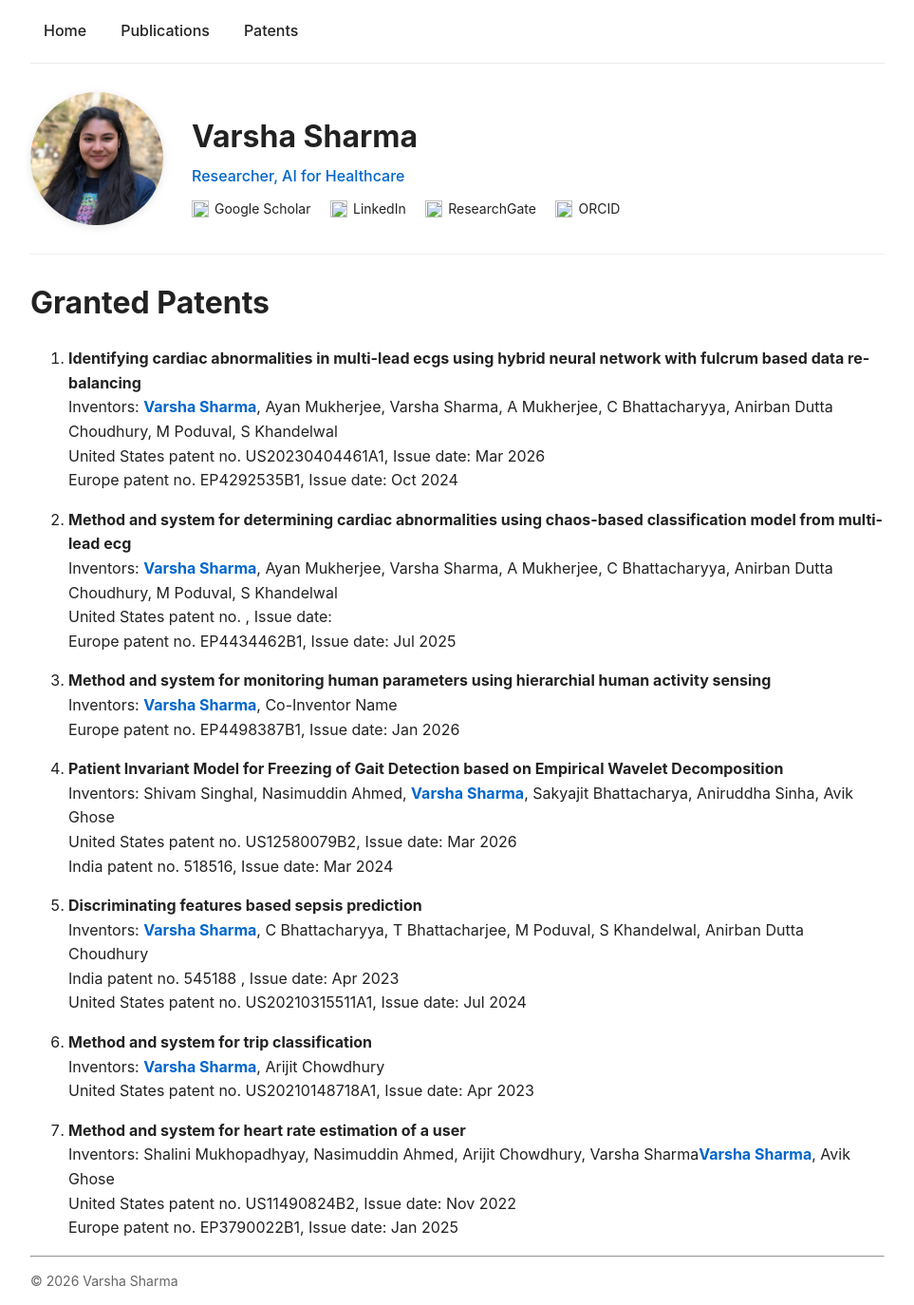
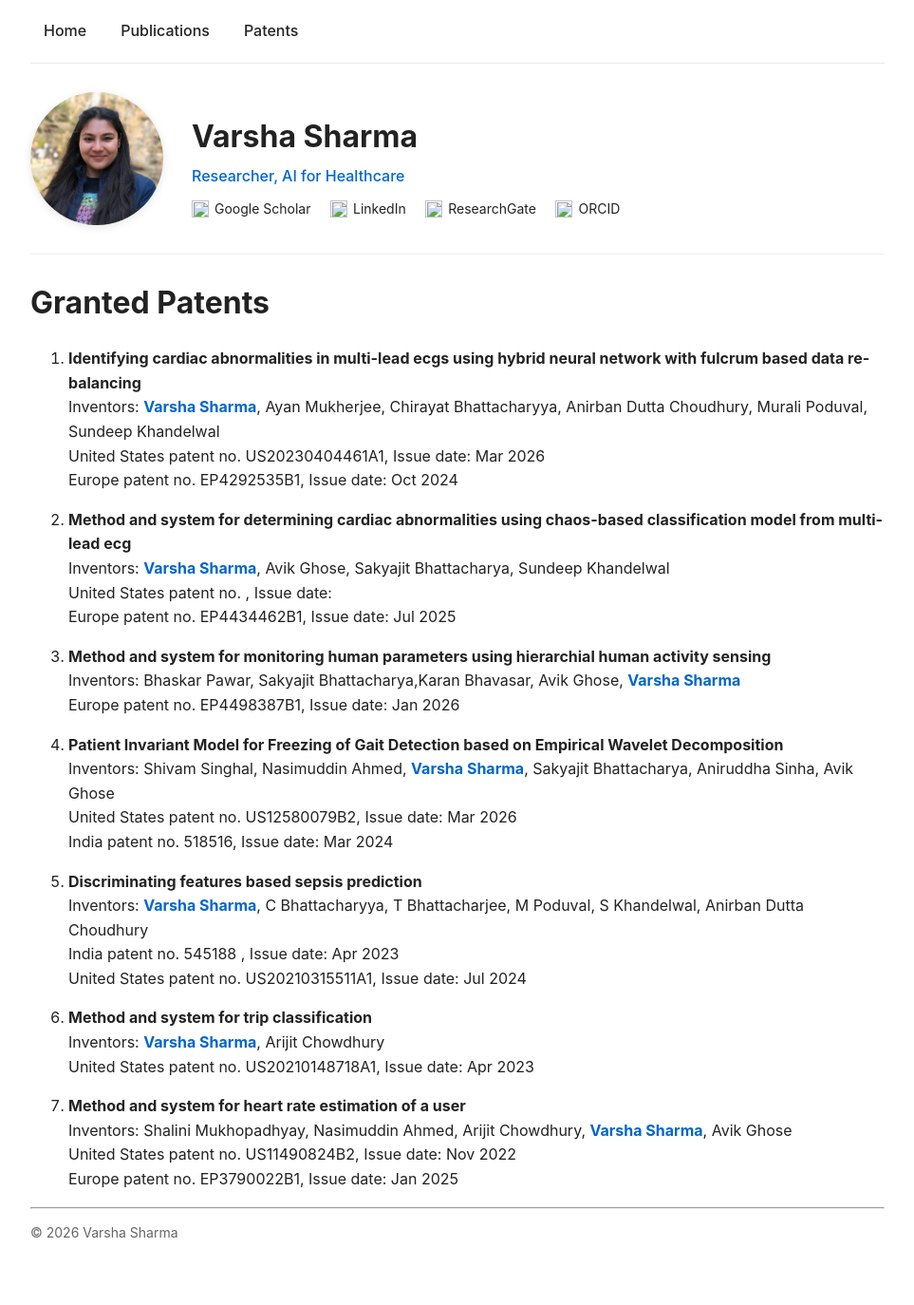
Before and after one commit to shavarsha/shavarsha.github.io, a Jekyll site: the page built from patents.md, in a window 1280 px wide. Shown: the whole page at 95% size, without its empty margins (158-1121 px from the left). Built offline with Jekyll 4.4.1, drawn with Linux system fonts in a browser that asks for light colours; after the commit the page ends 1323 px from its top, so only the background shows below that.

Commit message:
Update patents.md

```diff
--- a/patents.md
+++ b/patents.md
@@ -6,17 +6,17 @@
 # Granted Patents
 
 1. **Identifying cardiac abnormalities in multi-lead ecgs using hybrid neural network with fulcrum based data re-balancing**<br>
-   Inventors: <span style="color:#0066cc;"><strong>Varsha Sharma</strong></span>, Ayan Mukherjee, Varsha Sharma, A Mukherjee, C Bhattacharyya, Anirban Dutta Choudhury, M Poduval, S Khandelwal<br>
+   Inventors: <span style="color:#0066cc;"><strong>Varsha Sharma</strong></span>, Ayan Mukherjee, Chirayat Bhattacharyya, Anirban Dutta Choudhury, Murali Poduval, Sundeep Khandelwal<br>
    United States patent no. US20230404461A1, Issue date: Mar 2026<br>
    Europe patent no. EP4292535B1, Issue date: Oct 2024
 
 2. **Method and system for determining cardiac abnormalities using chaos-based classification model from multi-lead ecg**<br>
-   Inventors: <span style="color:#0066cc;"><strong>Varsha Sharma</strong></span>, Ayan Mukherjee, Varsha Sharma, A Mukherjee, C Bhattacharyya, Anirban Dutta Choudhury, M Poduval, S Khandelwal<br>
+   Inventors: <span style="color:#0066cc;"><strong>Varsha Sharma</strong></span>, Avik Ghose, Sakyajit Bhattacharya, Sundeep Khandelwal<br>
    United States patent no. , Issue date: <br>
    Europe patent no. EP4434462B1, Issue date: Jul 2025
 
 3. **Method and system for monitoring human parameters using hierarchial human activity sensing**<br>
-   Inventors: <span style="color:#0066cc;"><strong>Varsha Sharma</strong></span>, Co-Inventor Name<br>
+   Inventors: Bhaskar Pawar, Sakyajit Bhattacharya,Karan Bhavasar, Avik Ghose, <span style="color:#0066cc;"><strong>Varsha Sharma</strong></span><br>
    Europe patent no. EP4498387B1, Issue date: Jan 2026
 
 4. **Patient Invariant Model for Freezing of Gait Detection based on Empirical Wavelet Decomposition**<br>
@@ -34,6 +34,6 @@
    United States patent no. US20210148718A1, Issue date: Apr 2023
 
 7. **Method and system for heart rate estimation of a user**<br>
-   Inventors: Shalini Mukhopadhyay, Nasimuddin Ahmed, Arijit Chowdhury, Varsha Sharma<span style="color:#0066cc;"><strong>Varsha Sharma</strong></span>, Avik Ghose<br>
+   Inventors: Shalini Mukhopadhyay, Nasimuddin Ahmed, Arijit Chowdhury, <span style="color:#0066cc;"><strong>Varsha Sharma</strong></span>, Avik Ghose<br>
    United States patent no. US11490824B2, Issue date: Nov 2022<br>
    Europe patent no. EP3790022B1, Issue date: Jan 2025
```
